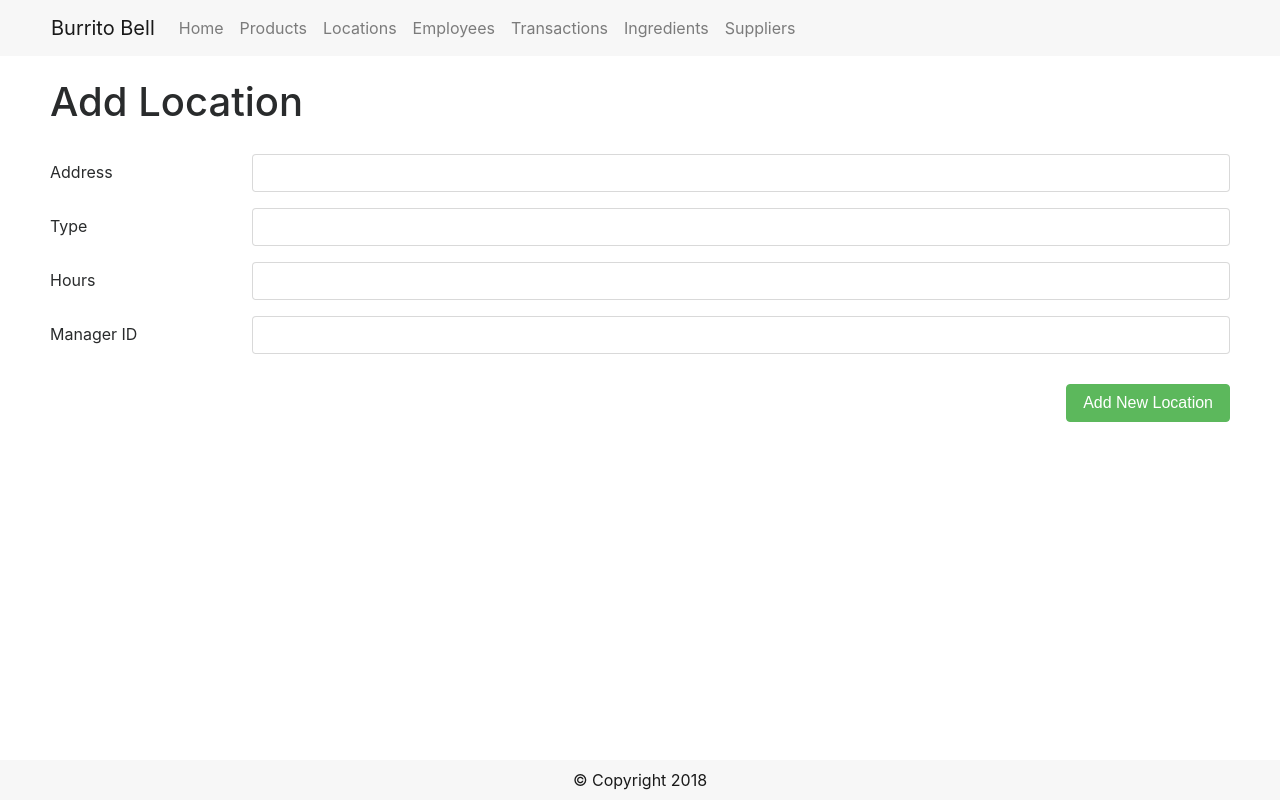
After one commit to GillianLemke/RestaurantManagementSystem, a Flask app: page /add_new_location in a window 1280 px wide. The commit adds this page. Run offline with Flask 2, Linux system fonts and the light colour scheme; some libraries are stand-ins or nearby versions.

Commit message:
add locations pages

```diff
--- a/main.py
+++ b/main.py
@@ -1,6 +1,7 @@
 from flask import Flask, request, url_for, redirect, flash
 from flask import render_template
 from products import Products
+from locations import Locations
 
 
 app = Flask(__name__)
@@ -45,5 +46,39 @@ def delete_product():
         return render_template('delete_product.html')
 
 
+@app.route('/locations')
+def locations():
+    location_instance = Locations()
+    data = location_instance.get_locations()
+    return render_template('locations.html', locations=data)
+
+
+@app.route('/add_new_location', methods=['GET', 'POST'])
+def add_new_location():
+    if request.method == 'POST':
+        address = request.form['location-address']
+        type = request.form['location-type']
+        hours = request.form['location-hours']
+        manager = request.form['location-manager']
+
+        location_instance = Locations()
+        location_instance.add_location(address, type, hours, manager)
+        return redirect('/locations')
+    else:
+        return render_template('add_new_location.html')
+
+
+@app.route('/delete_location', methods=['GET', 'POST'])
+def delete_location():
+    if request.method == 'POST':
+        address = request.form['location-address']
+
+        location_instance = Locations()
+        location_instance.delete_location(address)
+        return redirect('/locations')
+    else:
+        return render_template('delete_location.html')
+
+
 if __name__ == "__main__":
     app.run()
--- /dev/null
+++ b/templates/add_new_location.html
@@ -0,0 +1,43 @@
+{% extends "base.html" %}
+{% block title %}Add Location{% endblock %}
+{% block head %}
+{{ super() }}
+{% endblock %}
+{% block content %}
+<h1 class="page-heading">Add Location</h1>
+<div>
+  <div class="well form-container">
+    <form action="/add_new_location" method="post">
+      <div class="form-group row">
+        <label class="col-2 col-form-label">Address</label>
+        <div class="col-10">
+          <input class="form-control" type="text" value="" name="location-address">
+        </div>
+      </div>
+      <div class="form-group row">
+        <label class="col-2 col-form-label">Type</label>
+        <div class="col-10">
+          <input class="form-control" type="text" value="" name="location-type">
+        </div>
+      </div>
+      <div class="form-group row">
+        <label class="col-2 col-form-label">Hours</label>
+        <div class="col-10">
+          <input class="form-control" type="text" value="" name="location-hours">
+        </div>
+      </div>
+      <div class="form-group row">
+        <label class="col-2 col-form-label">Manager ID</label>
+        <div class="col-10">
+          <input class="form-control" type="number" value="" name="location-manager">
+        </div>
+      </div>
+    </div>
+    <div class="button-container add-submit">
+      <button type="submit" class="btn btn-success">
+        Add New Location
+      </button>
+    </div>
+  </form>
+</div>
+{% endblock %}
--- a/templates/base.html
+++ b/templates/base.html
@@ -22,19 +22,19 @@
               <a class="nav-link" href="/products">Products</a>
             </li>
             <li class="nav-item">
-              <a class="nav-link" href="#">Locations</a>
+              <a class="nav-link" href="/locations">Locations</a>
             </li>
             <li class="nav-item">
-              <a class="nav-link" href="#">Employees</a>
+              <a class="nav-link" href="/employees">Employees</a>
             </li>
             <li class="nav-item">
-              <a class="nav-link" href="#">Transactions</a>
+              <a class="nav-link" href="/transactions">Transactions</a>
             </li>
             <li class="nav-item">
-              <a class="nav-link" href="#">Ingredients</a>
+              <a class="nav-link" href="/ingredients">Ingredients</a>
             </li>
             <li class="nav-item">
-              <a class="nav-link" href="#">Suppliers</a>
+              <a class="nav-link" href="/suppliers">Suppliers</a>
             </li>
           </ul>
         </div>
```
Also changed, not shown: locations.py (added, +81 -0 lines), templates/delete_location.html (added, +25 -0 lines), templates/locations.html (added, +40 -0 lines).
